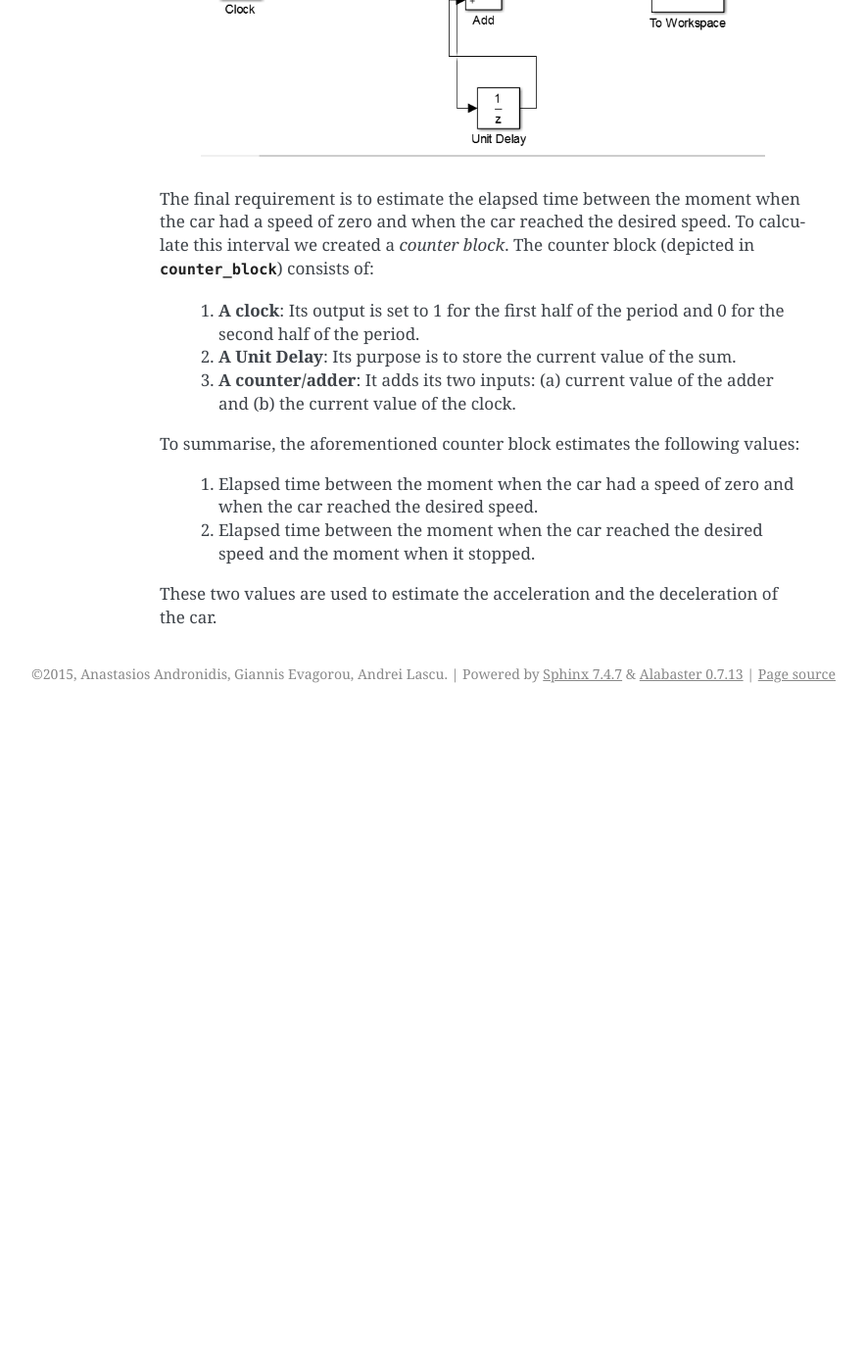
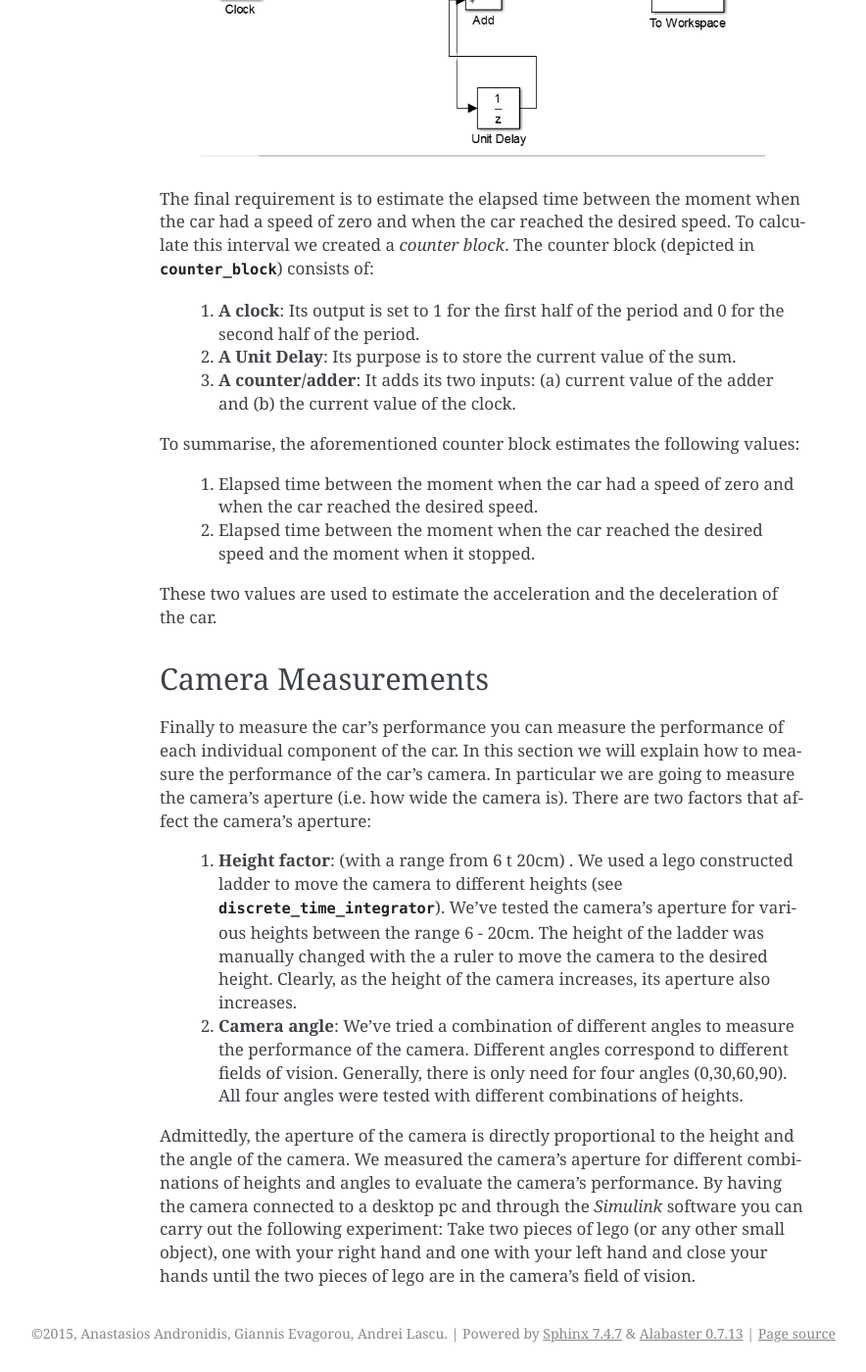
Before and after one commit to 0152la/FreescaleDocumentation, a Sphinx documentation site: the page built from source/testing.rst, in a window 1280 px wide and 1400 px high, scrolled down 1928 px. Shown: the whole window at 98% size, without its empty margins (257-1141 px from the left). Built offline with Sphinx 7.4.7, drawn with Linux system fonts in a browser that asks for light colours; before the commit the page ends 2655 px from its top, so only the background shows below that.

Commit message:
updated testing

```diff
--- a/source/testing.rst
+++ b/source/testing.rst
@@ -49,3 +49,13 @@ To summarise, the aforementioned counter block estimates the following values:
 	2. Elapsed time between the moment when the car reached the desired speed and the moment when it stopped.
 
 These two values are used to estimate the acceleration and the deceleration of the car.
+
+Camera Measurements
+------------
+
+Finally to measure the car's performance you can measure the performance of each individual component of the car. In this section we will explain how to measure the performance of the car's camera. In particular we are going to measure the camera's aperture (i.e. how wide the camera is). There are two factors that affect the camera's aperture:
+
+	1. **Height factor**: (with a range from 6 t 20cm) . We used a lego constructed ladder to move the camera to different heights (see :numref:`discrete_time_integrator`). We've tested the camera's aperture for various heights between the range 6 - 20cm. The height of the ladder was manually changed with the a ruler to move the camera to the desired height. Clearly, as the height of the camera increases, its aperture also increases.
+	2. **Camera angle**: We've tried a combination of different angles to measure the performance of the camera. Different angles correspond to different fields of vision. Generally, there is only need for four angles (0,30,60,90). All four angles were tested with different combinations of heights.
+
+Admittedly, the aperture of the camera is directly proportional to the height and the angle of the camera. We measured the camera's aperture for different combinations of heights and angles to evaluate the camera's performance. By having the camera connected to a desktop pc and through the *Simulink* software you can carry out the following experiment: Take two pieces of lego (or any other small object), one with your right hand and one with your left hand and close your hands until the two pieces of lego are in the camera's field of vision.
```
